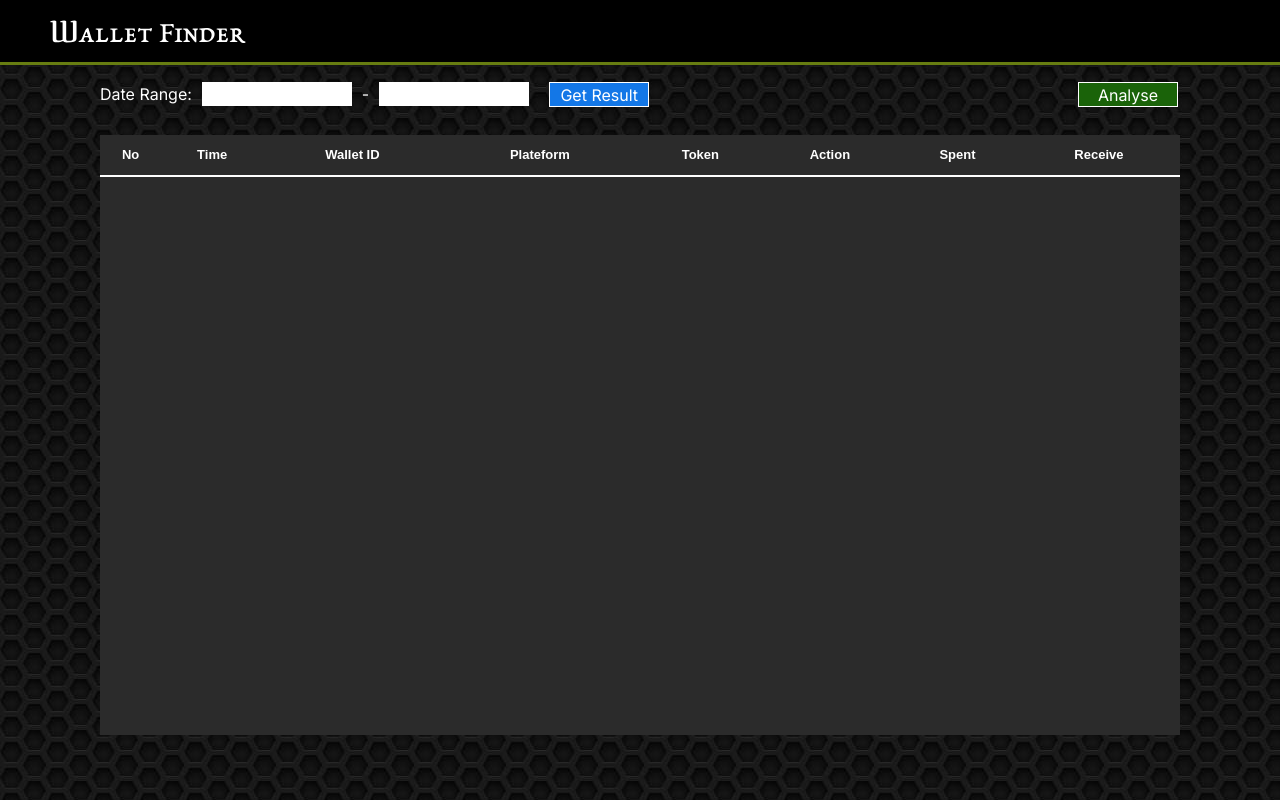
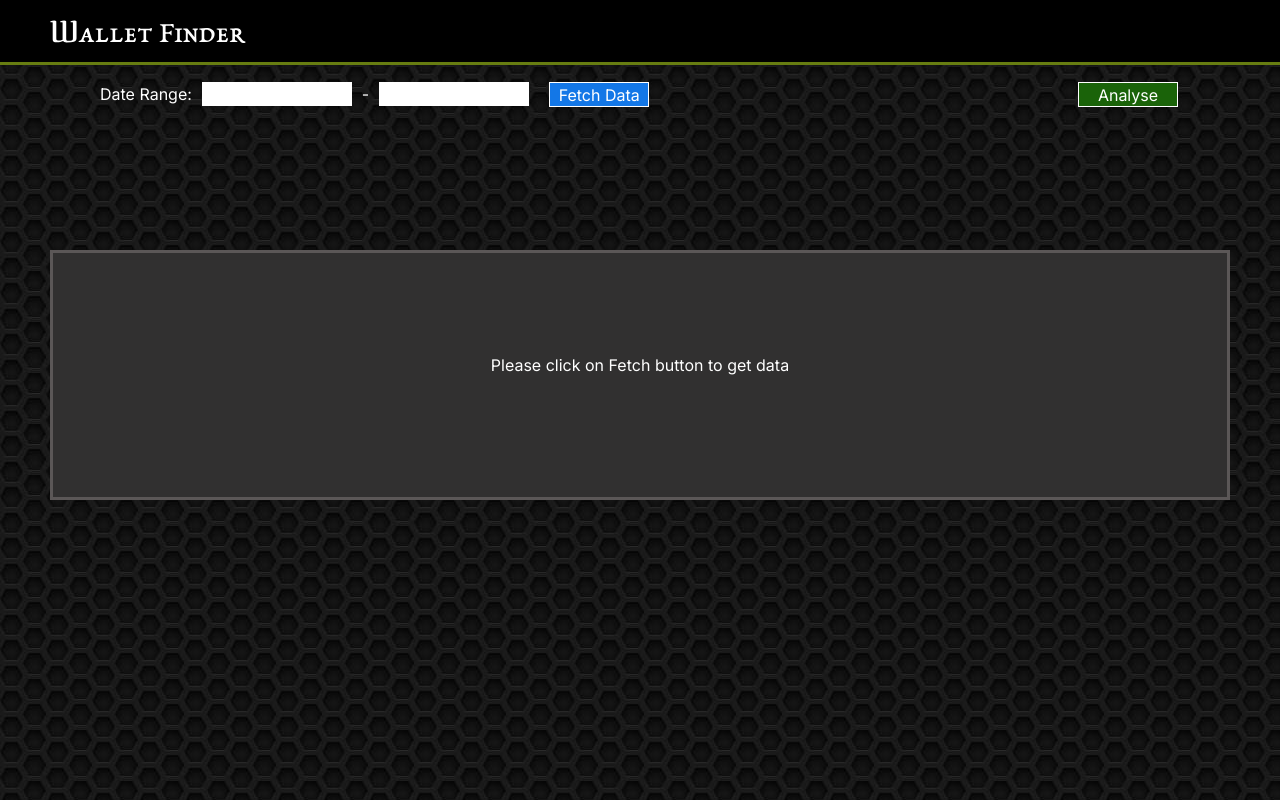
Before and after one commit to DavidSparker0417/sol-tr-analyzer, a Next.js app in the folder frontend/: page / in a window 1280 px wide. Built offline with nearby package versions, Linux system fonts and the light colour scheme.

Commit message:
Updated UI
- Change transaction page
 * Added timeline progress bar
- Changed Analyze page
 * Added color navigation when clicked.

```diff
--- a/frontend/src/app/page.tsx
+++ b/frontend/src/app/page.tsx
@@ -17,13 +17,12 @@ export default function Home() {
   async function fetchTransactions() {
     setFetching(true)
     setMode('main')
-    const resp = await axios.get(`https://dev.sonexdigital.com/backend/api/raydium`)
+    // const resp = await axios.get(`https://dev.sonexdigital.com/backend/api/raydium`)
     // console.log(`[DAVID] (fetchTransactions) resp =`, resp)
     setTransactions(resp.data.data)
     setFetching(false)
 
     document.getElementById("tbl_analyse").style.display = "none";
-    document.getElementById("tbl_transaction").style.display = "inline-grid";
     document.getElementById("div_time_range").style.display = "block";
   }
 
@@ -38,9 +37,24 @@ export default function Home() {
     setSummary(resp.data.data)
     setFetching(false)
 
+    document.getElementById("search_area").style.display = "block";
     document.getElementById("tbl_analyse").style.display = "inline-grid";
-    document.getElementById("tbl_transaction").style.display = "none";
+
+    document.getElementById("div_transaction").style.display = "none";
     document.getElementById("div_time_range").style.display = "none";
+
+    document.getElementById("btn_view_analyse").style.display = "none";
+    document.getElementById("btn_back_trans").style.display = "block";
+  }
+
+  async function backToTransaction() {
+    document.getElementById("btn_view_analyse").style.display = "block";
+    document.getElementById("btn_back_trans").style.display = "none";
+    document.getElementById("search_area").style.display = "none";
+
+    document.getElementById("tbl_analyse").style.display = "none";
+    document.getElementById("div_time_range").style.display = "block";
+    document.getElementById("div_transaction").style.display = "block";
   }
 
   return (
@@ -51,9 +65,16 @@ export default function Home() {
           <input type="calendar" id="txt_start"></input>
           <label> - </label>
           <input type="calendar" id="txt_end"></input>
-          <input type="button" id="btn_get_result" onClick={() => fetchTransactions()} value="Get Result"></input>
+          <input type="button" id="btn_get_result" onClick={() => fetchTransactions()} value="Fetch Data"></input>
         </div>
         <input type="button" id="btn_view_analyse" onClick={() => fetchAnalyze()} value="Analyse"></input>
+        <input type="button" id="btn_back_trans" onClick={() => backToTransaction()} value="Back"></input>
+      </div>
+
+      <div id="search_area">
+        <label>Wallet Address : </label>
+        <input type="text" id="txt_wallet"></input>
+        <input type="button" id="btn_search_wallet" value="Search"></input>
       </div>
 
       <table className="main_table" id="tbl_analyse">
@@ -106,9 +127,17 @@ export default function Home() {
                       <dd key={i}
                         onClick={({ target }) => {
                           console.log(`[DAVID] ev =`, target.innerText)
+                          console.log(target);
+
+                          var prev_sel = document.getElementsByClassName("nav_selected");
+
+                          if(prev_sel[0])
+                            prev_sel[0].classList.remove("nav_selected");
+
+                          target.classList.add("nav_selected");
                           setCurPage(Number(target.innerText))
                         }}>
-                        {i}
+                        {i + 1}
                       </dd>)
                 }
               </dl>
@@ -116,40 +145,21 @@ export default function Home() {
           </tr>
         </tbody>
       </table>
-      <table className="main_table" id="tbl_transaction">
-        <thead>
-          <tr>
-            <th>No</th>
-            <th>Time</th>
-            <th>Wallet ID</th>
-            <th>Plateform</th>
-            <th>Token</th>
-            <th>Action</th>
-            <th>Spent</th>
-            <th>Receive</th>
-          </tr>
-        </thead>
-        <tbody>
-          {
-            fetching
-              ? <h1>Fetching Data ...</h1>
-              :
-              transactions.map((t: any, i: number) => {
-                return (<tr>
-                  <td>{i}</td>
-                  <td>{t.when}</td>
-                  <td>{t.who}</td>
-                  <td>{t.where}</td>
-                  <td>{t.what}</td>
-                  <td class={t.how}>{t.how}</td>
-                  <td>{t.sentAsset.amount}</td>
-                  <td>{t.rcvAsset.amount}</td>
-                </tr>
-                )
-              })
-          }
-        </tbody>
-      </table>
+      <div id="div_transaction">
+      {
+        fetching
+        ? <div id="status_area">
+          <div id="detail_info">
+            <span>Fetching : </span><span>35% (5,305 / 123,506)</span>
+            <span id="label_remain_time">12:23:52</span>
+          </div>
+          <div id="progress_fetching">
+            <div id="progress_fill"></div>
+          </div>
+        </div>
+        : <h1>Please click on Fetch button to get data</h1>
+      }
+      </div>
     </main>
   )
 }
--- a/frontend/src/app/style.css
+++ b/frontend/src/app/style.css
@@ -66,6 +66,19 @@ body
 	border: 1px solid white;
 	cursor: pointer;
 	float: right;
+}
+
+#btn_back_trans
+{
+	width: 100px;
+	height: 25px;
+	background: #1a6309;
+	color : white;
+	margin-right: 102px;
+	border: 1px solid white;
+	cursor: pointer;
+	float: right;
+	display: none;
 }
 
 table
@@ -162,3 +175,99 @@ tr.navigation td
 {
 	cursor: pointer;
 }
+
+.navigation
+{
+	background-color: transparent !important;
+}
+
+.nav_selected
+{
+	background-color: #677d11;
+}
+
+#search_area
+{
+	left: 100px;
+	position: absolute;
+	margin-top: -15px;
+	display: none;
+}
+
+#search_area label
+{
+	float: left;
+	color: white;
+	margin-right: 10px;
+}
+
+#btn_search_wallet
+{
+	float: left;
+	background: #105310;
+	border: 1px solid white;
+	margin-left: 10px;
+	width: 90px;
+	color: white;
+	cursor: pointer;
+}
+
+#txt_wallet
+{
+	float: left;
+	width: 420px;
+	font-size: 15px;
+	line-height: 20px;
+	padding: 3px 6px;
+}
+
+#div_transaction
+{
+    position: absolute;
+    width: calc(100% - 100px);
+    height: 250px;
+    background: #313030;
+    top: 250px;
+    border: 3px solid #5b5757;
+    text-align: center;
+    color: white;
+}
+
+#div_transaction h1
+{
+	margin-top: 100px;
+}
+
+#detail_info
+{
+	margin-top: 25px;
+}
+
+#detail_info span
+{
+	margin-right: 10px;
+}
+
+#label_remain_time
+{
+	right: 50px;
+	position: absolute;
+	color: #46d546;
+}
+
+#progress_fetching
+{
+	width: calc(100% - 120px);
+	height: 43px;
+	border: 1px solid #9b9696;
+	margin-top: 50px;
+	margin-left: 60px;
+	padding: 10px;
+}
+
+#progress_fill
+{
+	background: green;
+	width: 30%;
+	height: 20px;
+}
```
